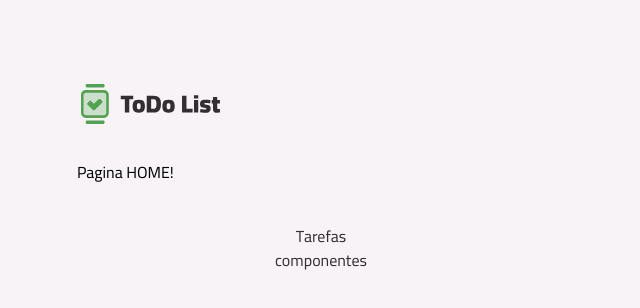
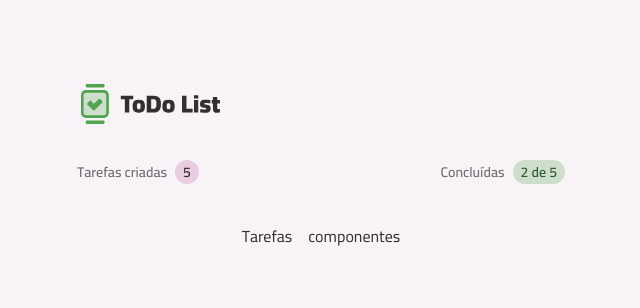
Before and after one commit to merico341/trilha-react-ToDoList, a React (Vite) app: page / in a window 1280 px wide. Shown: the top 308 px of the page, without its empty margins (319-959 px from the left). Built offline with nearby package versions, Linux system fonts and the light colour scheme.

Commit message:
creating: React core component 'TasksSummary'

```diff
--- a/src/core-components/footer.tsx
+++ b/src/core-components/footer.tsx
@@ -9,8 +9,6 @@
                 <NavLink to="/" className="text-gray-300">
                     <Text>Tarefas</Text>
                 </NavLink>
-            </nav>
-            <nav className="flex items-center justify-center gap-4">
                 <NavLink to="/componentes" className="text-gray-300">
                     <Text>componentes</Text>
                 </NavLink>
--- /dev/null
+++ b/src/core-components/tasks-summary.tsx
@@ -0,0 +1,18 @@
+import Badge from "../components/badge";
+import Text from "../components/text";
+
+
+export default function TasksSummary() {
+    return (
+        <>
+            <div className="flex items-center gap-2">
+                <Text variant={"body-sm-bold"} className="!text-gray-300">Tarefas criadas</Text>
+                <Badge variant={"secondary"}>5</Badge>
+            </div>
+            <div className="flex items-center gap-2">
+                <Text variant={"body-sm-bold"} className="!text-gray-300">Concluídas</Text>
+                <Badge variant={"primary"}>2 de 5</Badge>
+            </div>
+        </>
+    )
+}
--- a/src/pages/page-home.tsx
+++ b/src/pages/page-home.tsx
@@ -1,7 +1,12 @@
 import Container from "../components/container";
+import TasksSummary from "../core-components/tasks-summary";
 
 export default function PageHome() {
-    return <Container>
-        Pagina HOME!
-    </Container>
+    return (
+        <Container as="article" className="space-y-3">
+            <header className="flex items-center justify-between">
+                <TasksSummary />
+            </header>
+        </Container>
+    )
 }
```
